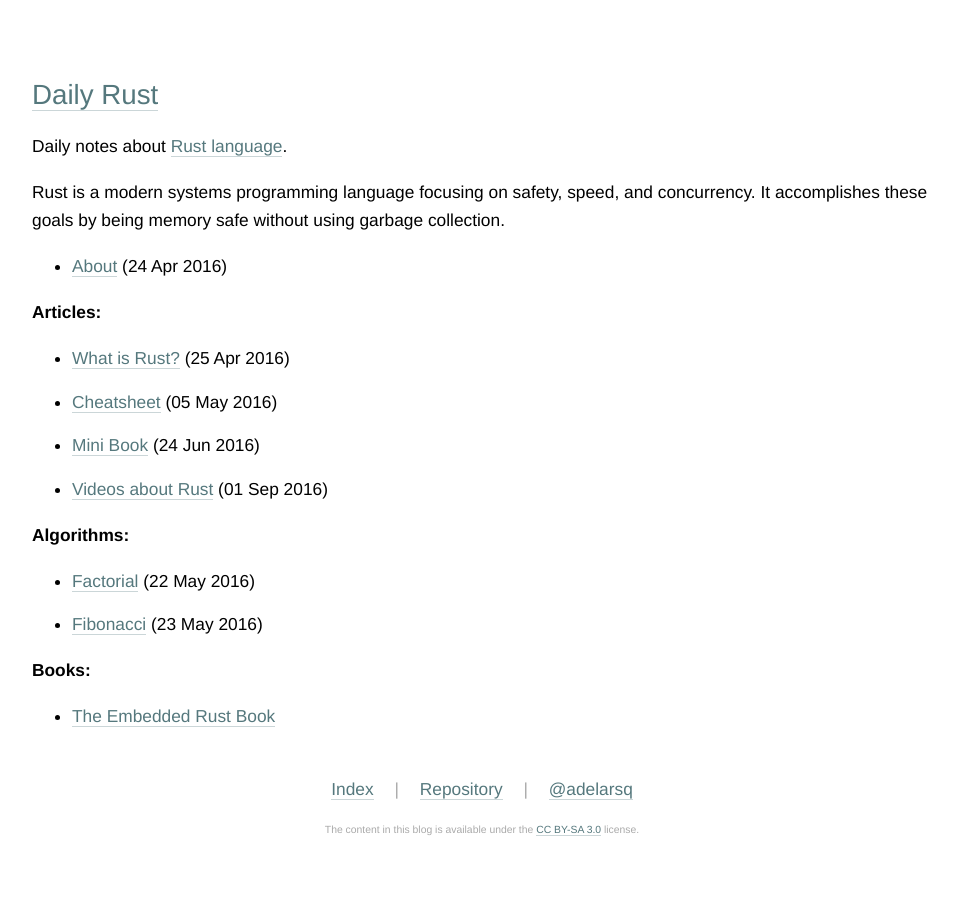
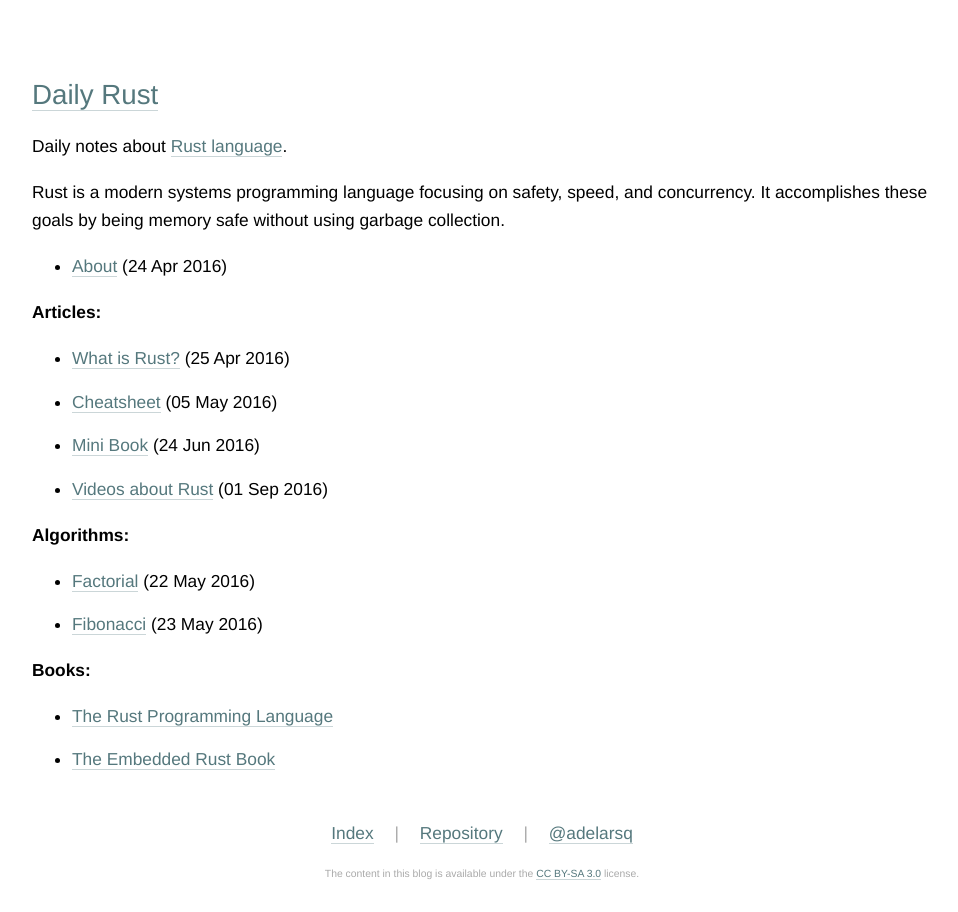
Before and after one commit to adelarsq/daily-rust.github.io, a Jekyll site: the page built from index.md, in a window 1280 px wide. Shown: the whole page, without its empty margins (158-1116 px from the left). Built offline with Jekyll 4.4.1, drawn with Linux system fonts in a browser that asks for light colours.

Commit message:
Update index.md

```diff
--- a/index.md
+++ b/index.md
@@ -39,4 +39,5 @@ Rust is a modern systems programming language focusing on safety, speed, and con
 
 **Books:**
 
+- [The Rust Programming Language](https://doc.rust-lang.org/book/)
 - [The Embedded Rust Book](https://rust-embedded.github.io/book/intro/index.html)
```
